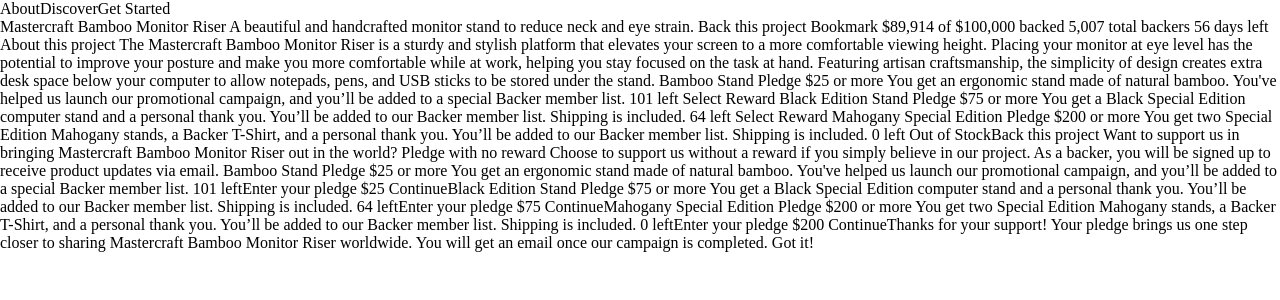
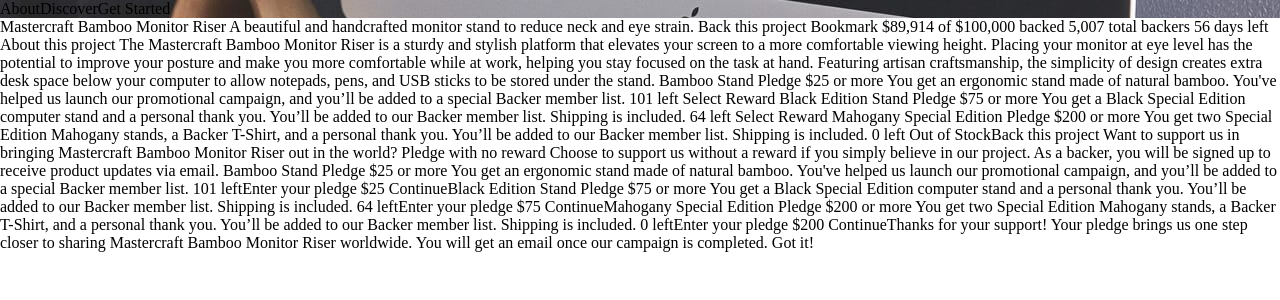
Before and after one commit to collerhatguy/crowd-funding-frontend-mentor-3, a React (Create React App) app: page / in a window 1280 px wide. Shown: the top 300 px of the page. Built offline with nearby package versions, Linux system fonts and the light colour scheme; the HTML template or start-up script is replaced by a standard one.

Commit message:
added picture

```diff
--- a/src/App.js
+++ b/src/App.js
@@ -4,7 +4,12 @@
 function App() {
   return (
     <div className="App">
-      <header>
+      <header
+        style={
+          {
+            backgroundImage: "url(/images/image-hero-desktop.jpg)"
+          }
+        }>
         <NavBar />
       </header>
       Mastercraft Bamboo Monitor Riser
--- a/src/styles/App.scss
+++ b/src/styles/App.scss
@@ -35,5 +35,7 @@
 // 2. mixins
 // 3. header
 
+header {
+}
 // 4. main
 // 5. footer
```
